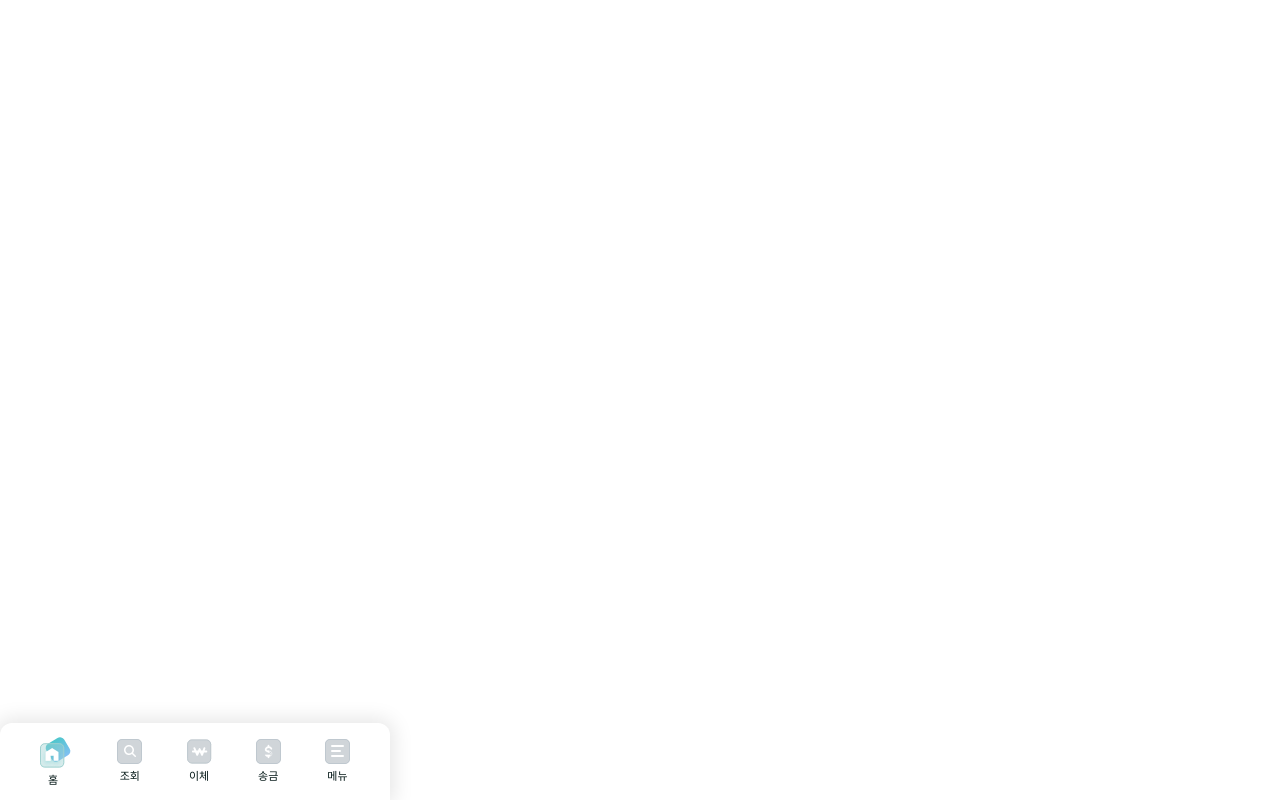
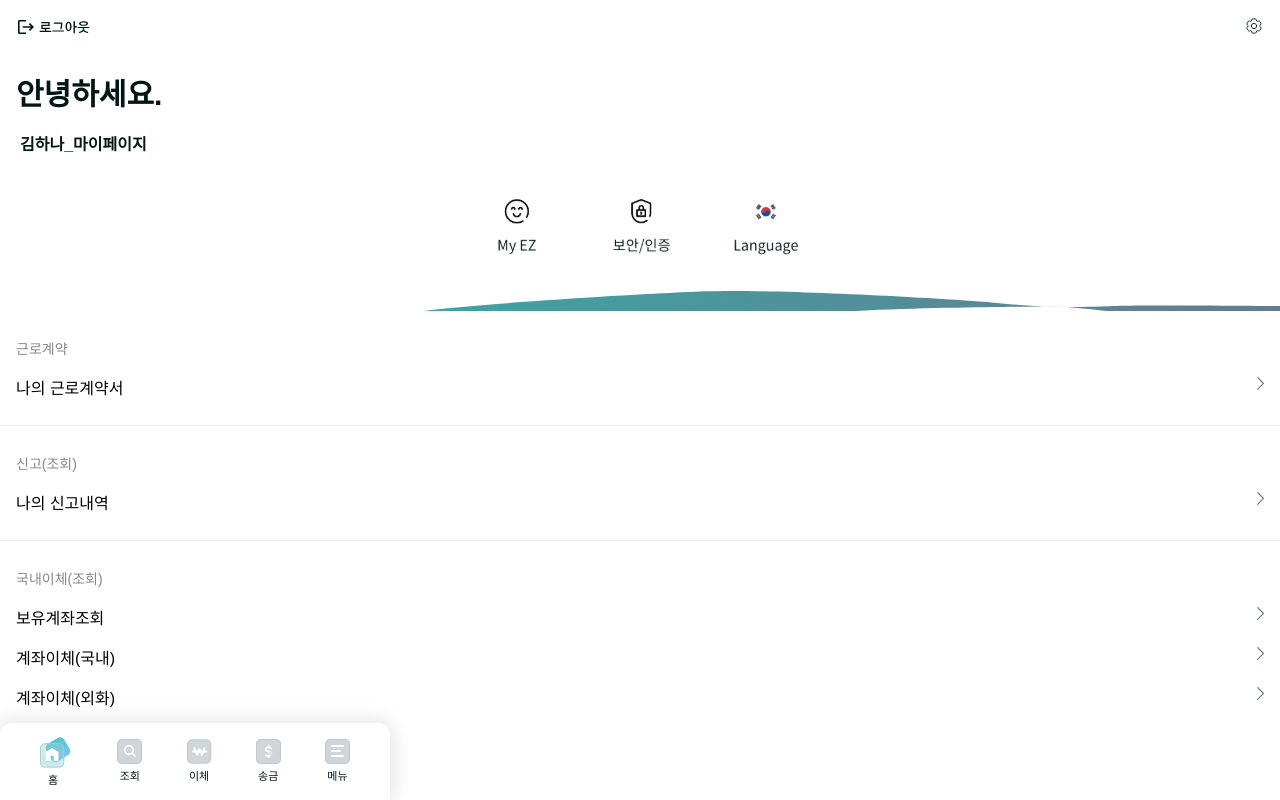
Before and after one commit to Hana-Digital-Poweron/HANA_MZ, a React (Create React App) app: page /menu in a window 1280 px wide. Built offline with nearby package versions, Linux system fonts and the light colour scheme; a web font is replaced by a local one.

Commit message:
feat: MenuPage 화면 구현

```diff
--- a/src/pages/Menu/MenuPage.jsx
+++ b/src/pages/Menu/MenuPage.jsx
@@ -34,6 +34,105 @@ const Content = styled.div`
   }
 `;
 
+const Header = styled.div`
+  display: flex;
+  justify-content: space-between;
+  padding: 18px;
+
+  #logout {
+    width: 72px;
+    height: 20px;
+    cursor: pointer;
+    background-image: url(${process.env
+      .PUBLIC_URL}/assets/images/mypage/logout.svg);
+    background-size: cover;
+  }
+
+  #setting {
+    width: 16px;
+    height: 16px;
+    cursor: pointer;
+    background-image: url(${process.env
+      .PUBLIC_URL}/assets/images/mypage/setting.svg);
+    background-size: cover;
+  }
+`;
+
+const GreetingContainer = styled.div`
+  display: flex;
+  flex-direction: column;
+  align-items: flex-start;
+`;
+
+const Greeting = styled.div`
+  color: var(--Gray-Font3, #021615);
+  text-align: center;
+  font-size: 30px;
+  font-style: normal;
+  font-weight: 700;
+  line-height: 150%;
+  margin: 16px;
+`;
+
+const SubText = styled.div`
+  margin-left: 20px;
+  color: #021615;
+  font-size: 16px;
+  font-style: normal;
+  font-weight: 600;
+`;
+
+const IconContainer = styled.div`
+  margin: auto;
+  display: flex;
+  width: 390px;
+  height: 94px;
+  cursor: pointer;
+  background-image: url(${process.env
+    .PUBLIC_URL}/assets/images/mypage/myEZ.svg);
+  background-size: cover;
+  margin-bottom: 20px;
+  margin-top: 20px;
+`;
+
+const Line = styled.div`
+  margin: auto;
+  width: 100%;
+  height: 20.178px;
+  background-image: url(${process.env
+    .PUBLIC_URL}/assets/images/mypage/line.svg);
+  background-size: cover;
+`;
+
+const Section = styled.div`
+  margin-top: 10px;
+  padding: 16px;
+  border-bottom: 1px solid #eee;
+`;
+
+const SectionTitle = styled.div`
+  font-size: 14px;
+  color: #888;
+  margin-bottom: 8px;
+  width: 100%;
+  text-align: left;
+`;
+
+const Item = styled.div`
+  display: flex;
+  justify-content: space-between;
+  padding: 8px 0;
+  font-size: 16px;
+`;
+
+const InsideIcon = styled.span`
+  width: 7px;
+  height: 13px;
+  cursor: pointer;
+  background-image: url(${process.env
+    .PUBLIC_URL}/assets/images/mypage/inside.svg);
+  background-size: cover;
+`;
 
 const Menu = () => {
   const navigate = useNavigate();
@@ -45,7 +144,71 @@ const Menu = () => {
   return (
     <Container>
       <Content>
+        <Header>
+          <div id="logout"></div>
+          <div id="setting"></div>
+        </Header>
+        <GreetingContainer>
+          <Greeting>안녕하세요.</Greeting>
+          <SubText>김하나_마이페이지</SubText>
+        </GreetingContainer>
+        <IconContainer></IconContainer>
+        <Line />
+        <Section>
+          <SectionTitle>근로계약</SectionTitle>
+          <Item>
+            <span>나의 근로계약서</span>
+            <InsideIcon />
+          </Item>
+        </Section>
 
+        <Section>
+          <SectionTitle>신고(조회)</SectionTitle>
+          <Item>
+            <span>나의 신고내역</span>
+            <InsideIcon />
+          </Item>
+        </Section>
+
+        <Section>
+          <SectionTitle>국내이체(조회)</SectionTitle>
+          <Item>
+            <span>보유계좌조회</span>
+            <InsideIcon />
+          </Item>
+          <Item>
+            <span>계좌이체(국내)</span>
+            <InsideIcon />
+          </Item>
+          <Item>
+            <span>계좌이체(외화)</span>
+            <InsideIcon />
+          </Item>
+          <Item>
+            <span>다른은행 이체내역조회</span>
+            <InsideIcon />
+          </Item>
+        </Section>
+
+        <Section>
+          <SectionTitle>해외송금</SectionTitle>
+          <Item>
+            <span>해외유학생/체재자 송금</span>
+            <InsideIcon />
+          </Item>
+          <Item>
+            <span>Convera대학등록금송금</span>
+            <InsideIcon />
+          </Item>
+          <Item>
+            <span>해외송금 보내기</span>
+            <InsideIcon />
+          </Item>
+          <Item>
+            <span>송금진행상태 조회</span>
+            <InsideIcon />
+          </Item>
+        </Section>
       </Content>
       <Nav />
     </Container>
```
Also changed, not shown: public/assets/images/mypage/line.svg, public/assets/images/mypage/logout.svg. Lines whose indentation alone changed are shown as unchanged.
